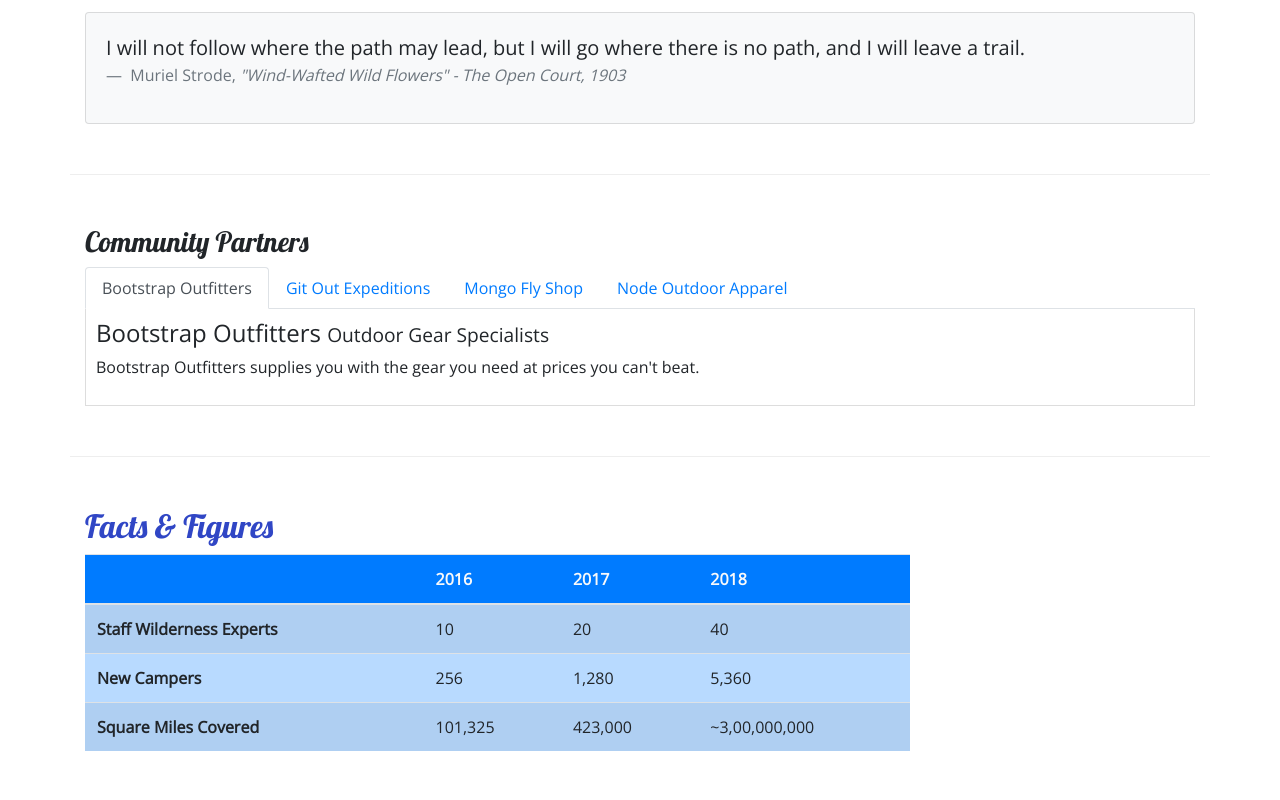
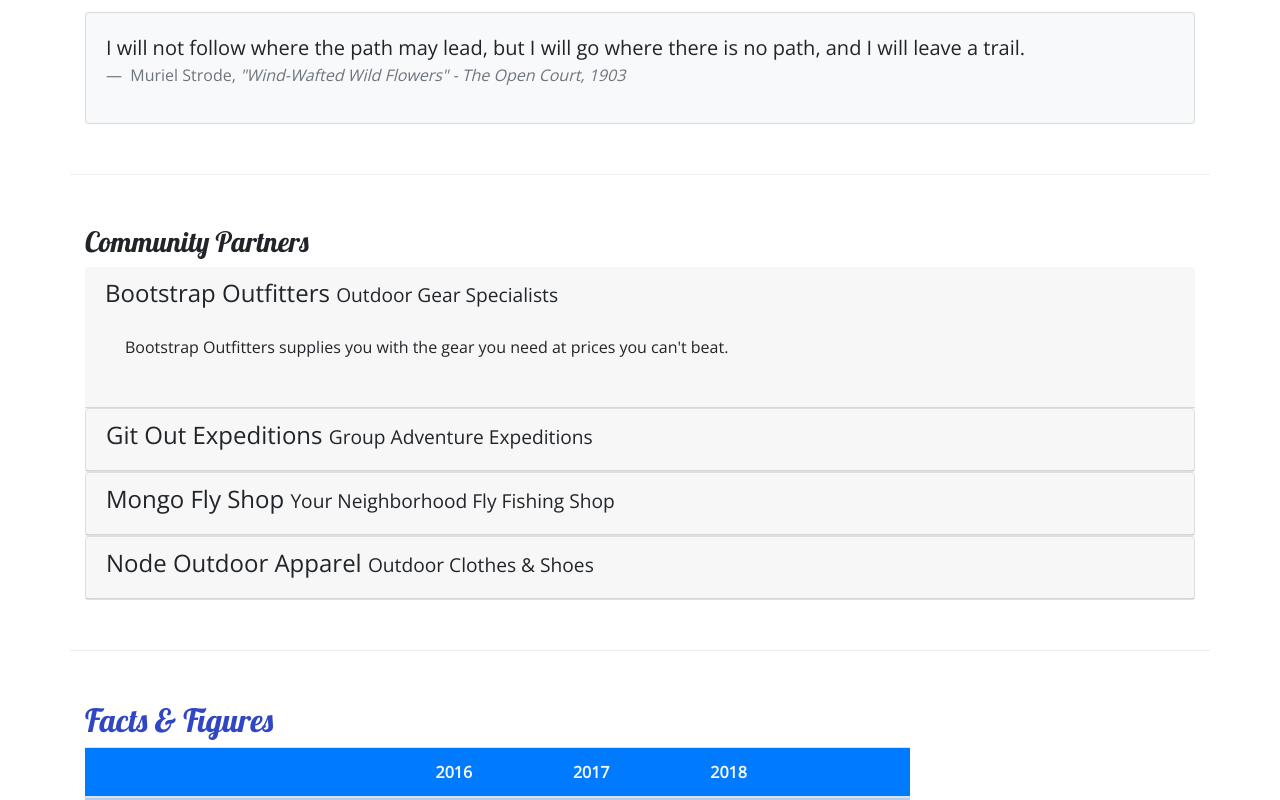
Before and after one commit to mamafisk33/nucamp-bootstrap, a website: page aboutus.html in a window 1280 px wide. Shown: the part 629-1429 px from the top of the page. Drawn offline with nearby package versions, Linux system fonts and the light colour scheme.

Commit message:
Accordian

```diff
--- a/aboutus.html
+++ b/aboutus.html
@@ -148,76 +148,90 @@
         <div class="col">
           <!-- span entire width -->
           <h3>Community Partners</h3>
-          <ul class="nav nav-tabs">
-            <li class="nav-item">
-              <a
-                class="nav-link active"
-                href="#bootstrap"
-                role="tab"
-                data-toggle="tab"
-                >Bootstrap Outfitters</a
+          <div id="accordian">
+            <div role="tab" class="card-header">
+              <h4>
+                <a data-toggle="collapse" data-target="#bootstrap">
+                  Bootstrap Outfitters <small>Outdoor Gear Specialists</small>
+                </a>
+              </h4>
+              <div
+                class="collapse show"
+                id="bootstrap"
+                data-parent="#accordion"
               >
-            </li>
-            <li class="nav-item">
-              <a class="nav-link" href="#git" role="tab" data-toggle="tab"
-                >Git Out Expeditions</a
-              >
-            </li>
-            <li class="nav-item">
-              <a class="nav-link" href="#mongo" role="tab" data-toggle="tab"
-                >Mongo Fly Shop</a
-              >
-            </li>
-            <li class="nav-item">
-              <a class="nav-link" href="#node" role="tab" data-toggle="tab"
-                >Node Outdoor Apparel</a
-              >
-            </li>
-          </ul>
-          <div class="tab-content">
-            <div
-              role="tabpanel"
-              class="tab-pane fade show active"
-              id="bootstrap"
-            >
-              <h4>
-                Bootstrap Outfitters <small>Outdoor Gear Specialists</small>
-              </h4>
+                <div class="card-body">
                   <p class="d-none d-sm-block">
-                <!-- don't show for xs -->
                     Bootstrap Outfitters supplies you with the gear you need at
                     prices you can't beat.
                   </p>
                 </div>
-            <div role="tabpanel" class="tab-pane fade" id="git">
+              </div>
+            </div>
+            <div class="card">
+              <div role="tab" class="card-header">
                 <h4>
-                Git Out Expeditions <small>Group Adventure Expeditions</small>
+                  <a
+                    class="collapsed"
+                    data-toggle="collapse"
+                    data-target="#git"
+                  >
+                    Git Out Expeditions
+                    <small>Group Adventure Expeditions</small>
+                  </a>
                 </h4>
+                <div class="collapse" id="git" data-parent="#accordion">
+                  <div class="card-body">
                     <p class="d-none d-sm-block">
-                <!-- don't show for xs -->
-                Join Git Out Expeditions to explore new horizons with a group of
-                other adventurers!
+                      Join Git Out Expeditions to explore new horizons with a
+                      group of other adventurers!
                     </p>
                   </div>
-            <div role="tabpanel" class="tab-pane fade" id="mongo">
+                </div>
+              </div>
+            </div>
+            <div class="card">
+              <div role="tab" class="card-header">
                 <h4>
-                Mongo Fly Shop <small>Your Neighborhood Fly Fishing Shop</small>
+                  <a
+                    class="collapsed"
+                    data-toggle="collapse"
+                    data-target="#mongo"
+                  >
+                    Mongo Fly Shop
+                    <small>Your Neighborhood Fly Fishing Shop</small>
+                  </a>
                 </h4>
+                <div class="collapse" id="mongo" data-parent="#accordion">
+                  <div class="card-body">
                     <p class="d-none d-sm-block">
-                <!-- don't show for xs -->
-                Need a new fishing pole, a tacklebox, or flies of all kinds?
-                Stop by Mongo Fly Shop.
+                      Need a new fishing pole, a tacklebox, or flies of all
+                      kinds? Stop by Mongo Fly Shop.
                     </p>
                   </div>
-            <div role="tabpanel" class="tab-pane fade" id="node">
+                </div>
+              </div>
+            </div>
+            <div class="card">
+              <div role="tab" class="card-header">
                 <h4>
+                  <a
+                    class="collapsed"
+                    data-toggle="collapse"
+                    data-target="#node"
+                  >
                     Node Outdoor Apparel <small>Outdoor Clothes & Shoes</small>
+                  </a>
                 </h4>
+                <div class="collapse" id="node" data-parent="#accordion">
+                  <div class="card-body">
                     <p class="d-none d-sm-block">
-                <!-- don't show for xs -->
-                From polar fleeces to swimsuits, hiking boots to waders, a visit
-                to Node will be sure to get you covered.
+                      From polar fleeces to swimsuits, hiking boots to waders, a
+                      visit to Node will be sure to get you covered.
                     </p>
+                  </div>
+                </div>
+              </div>
             </div>
           </div>
         </div>
--- a/css/styles.css
+++ b/css/styles.css
@@ -37,9 +37,3 @@
 .navbar {
   background-color: #901cad;
 }
-
-.tab-content {
-  border: 1px solid #ddd;
-  border-top: none;
-  padding: 10px;
-}
```
Lines whose indentation alone changed are shown as unchanged.
